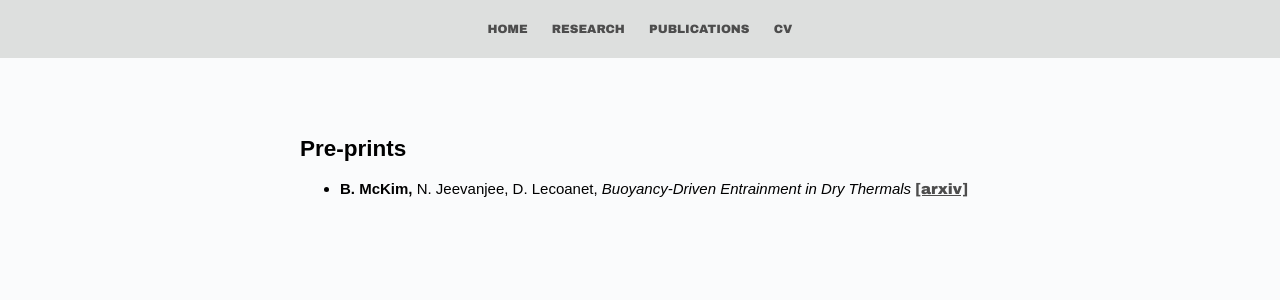
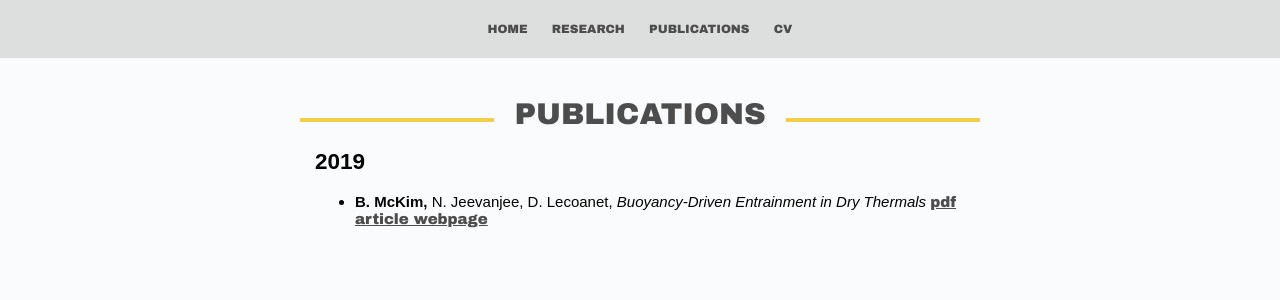
Before and after one commit to mckimb/mckimb.github.io, a Jekyll site: the page built from papers/index.html, in a window 1280 px wide. Shown: the top 300 px of the page. Built offline with Jekyll 4.4.1, drawn with Linux system fonts in a browser that asks for light colours.

Commit message:
Update index.html

```diff
--- a/papers/index.html
+++ b/papers/index.html
@@ -2,6 +2,24 @@
 layout: default
 title: Publications
 ---
+<p><br><br><br><br></p>
+
+<div style="width: 100%; height: 20px; border-bottom: 4px solid #f8cd46; text-align: center">
+      <span style="font-size: 30px; color: #4d4d4d; font-family: Arial Black, Gadget, sans serif; background-color: #fafbfc; padding: 0 20px;">
+        PUBLICATIONS <!--Padding is optional-->
+      </span>
+	<p>
+	</p>
+      	  <div class="wrap" style="text-align: left; padding: 0 15px;">
+<div class="blurb">
+	<h2>2019</h2>
+	<UL>
+		<p><li><b>B. McKim,</b> N. Jeevanjee, D. Lecoanet,   <i>Buoyancy-Driven Entrainment in Dry Thermals</i>   <a href="/research/McKim_et_al_2019.pdf">pdf</a> <a href="https://rmets.onlinelibrary.wiley.com/doi/10.1002/qj.3683">article webpage</a></p>
+	</UL>
+</div>
+    </div>
+    </div>
+<!--
 <div class="blurb">
 	<p><br><br><br><br><br><br></p>
 	<h2>Pre-prints</h2>
@@ -9,3 +27,4 @@ title: Publications
 		<p><li><b>B. McKim,</b> N. Jeevanjee, D. Lecoanet,   <i>Buoyancy-Driven Entrainment in Dry Thermals</i>   <a href="https://arxiv.org/abs/1906.07224">[arxiv]</a></p>
 	</UL>
 		</div>
+-->
```
